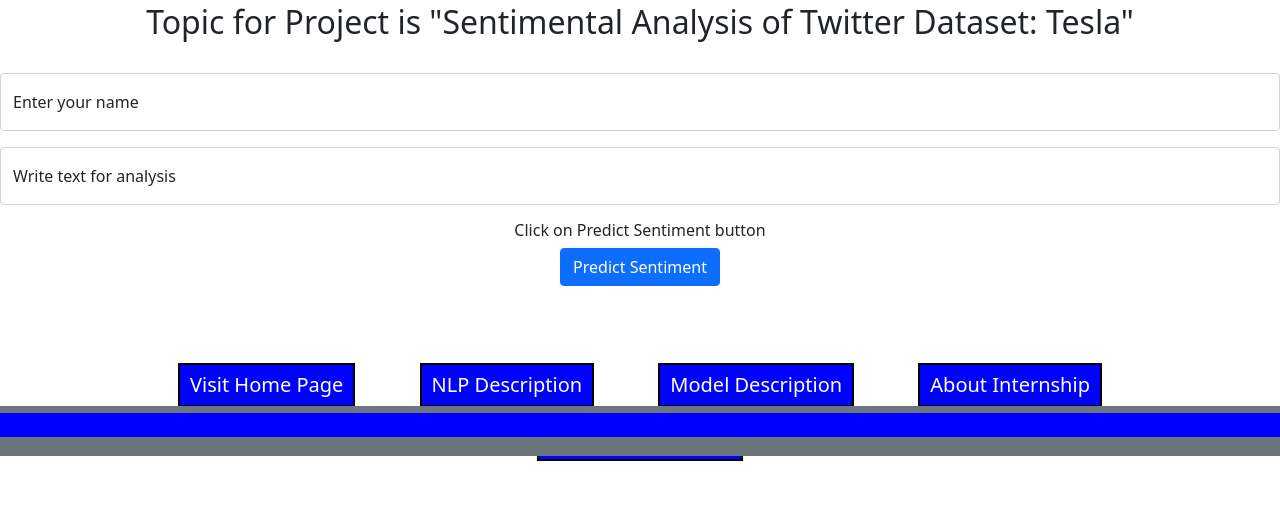
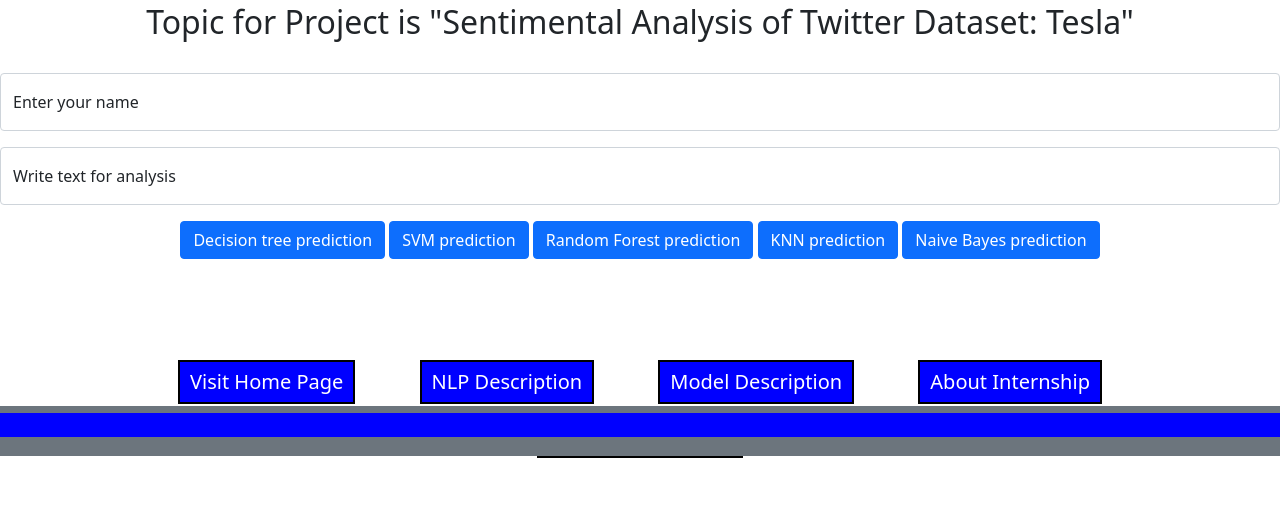
Before and after one commit to sejalpcegithub/SejalJain_SentimentAnalysis_twitter, a Flask app: template templates/index4.html in a window 1280 px wide. Shown: the part 344-858 px from the top of the page. After the commit the page ends 802 px from the top, so only its background shows below. Run offline with Flask 2, Linux system fonts and the light colour scheme; the template is opened without the code that fills it, so the values that code supplies are empty; parts of the project's set-up code (start-up, migrations or seed data) failed here and were passed over.

Commit message:
Update index4.html

```diff
--- a/templates/index4.html
+++ b/templates/index4.html
@@ -50,8 +50,17 @@
 <input type="text" class="form-control" id="exp" name="exp" step="any"  placeholder="0" required="required">
 <label for="floatingInput">Write text for analysis</label>
 </div>
-<h6>Click on Predict Sentiment button</h6>
-<button type="submit" class="btn btn-primary btn-block btn-large">Predict Sentiment</button>
+<div>
+<button type="submit" class="btn btn-primary btn-block btn-large">  Decision tree prediction  </button>
+
+<button type="submit" class="btn btn-primary btn-block btn-large">  SVM prediction  </button>
+
+<button type="submit" class="btn btn-primary btn-block btn-large">  Random Forest prediction  </button>
+
+<button type="submit" class="btn btn-primary btn-block btn-large">  KNN prediction  </button>
+
+<button type="submit" class="btn btn-primary btn-block btn-large">  Naive Bayes prediction  </button>
+</div>
 <br>
 </form>
 <br>
```
